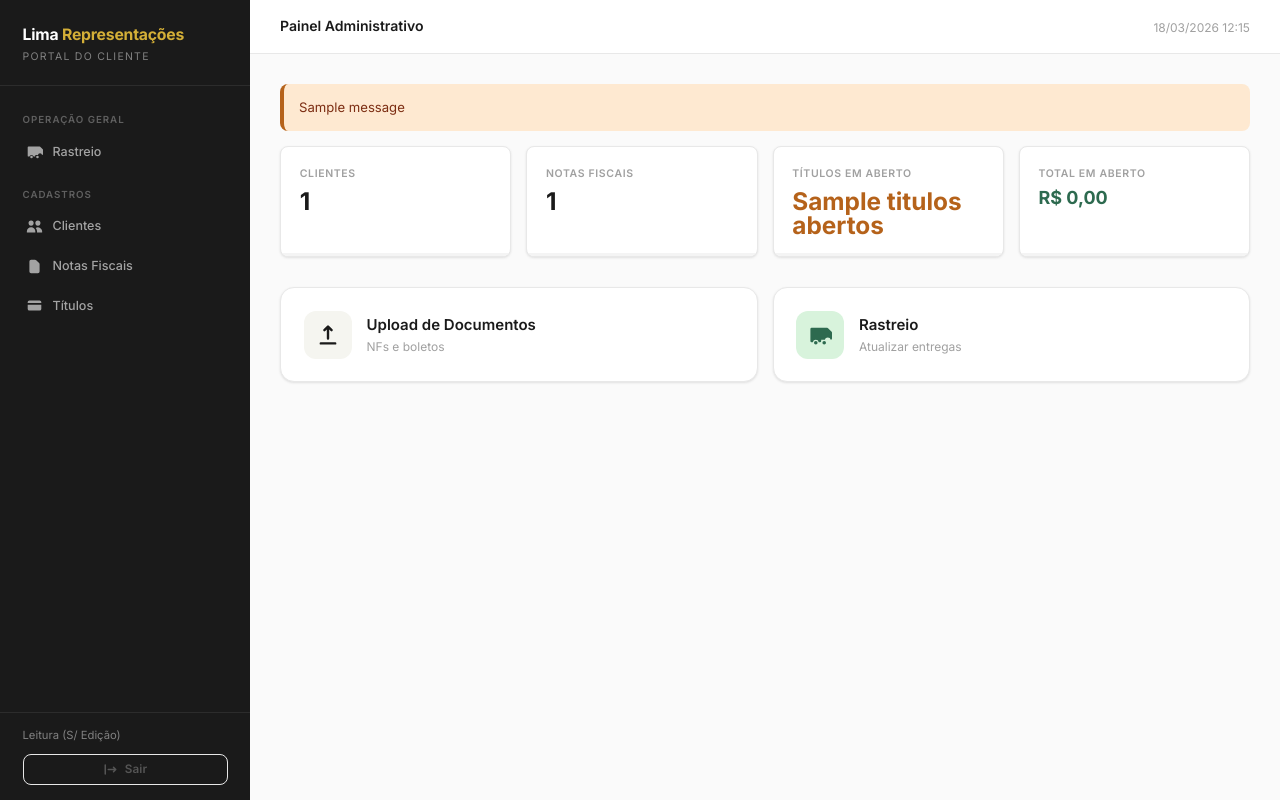
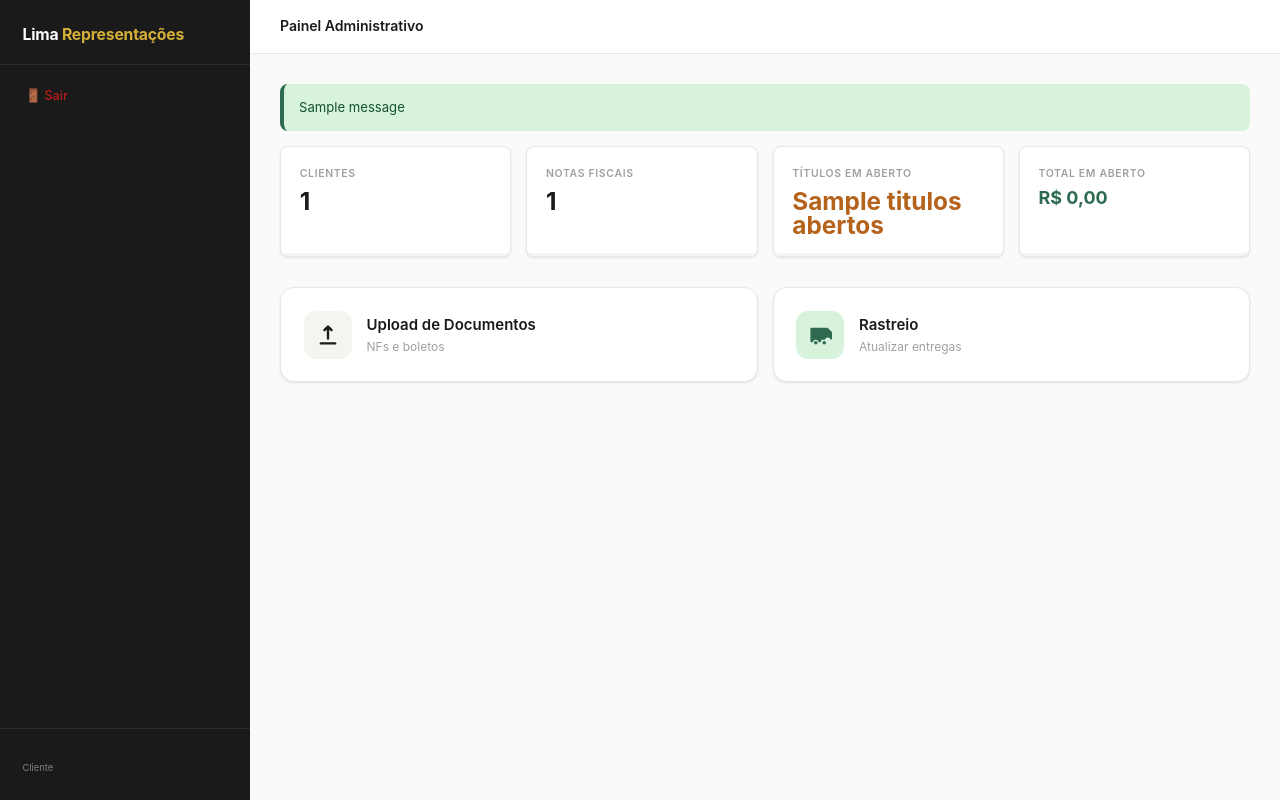
Before and after one commit to vitorjaoo/newreprastreio, a Flask app: template templates/admin/dashboard.html in a window 1280 px wide. Run offline with Flask 3, Linux system fonts and the light colour scheme; the template is opened without the code that fills it: most values are stand-ins (such as "Sample title", 1, 10 or a date in 2020); one stand-in notice (Sample message) is shown.

Commit message:
Update base.html

```diff
--- a/templates/base.html
+++ b/templates/base.html
@@ -2,122 +2,56 @@
 <html lang="pt-BR">
 <head>
   <meta charset="UTF-8">
+  <title>Portal — {{ nome_escritorio }}</title>
+  <link rel="stylesheet" href="{{ url_for('static', filename='css/style.css') }}">
   <meta name="viewport" content="width=device-width, initial-scale=1.0">
-  <title>{% block title %}Portal{% endblock %} — {{ nome_escritorio }}</title>
-  <link rel="preconnect" href="https://fonts.googleapis.com">
-  <link href="https://fonts.googleapis.com/css2?family=Inter:wght@400;500;600;700&display=swap" rel="stylesheet">
-  <link rel="stylesheet" href="{{ url_for('static', filename='css/style.css') }}">
-  {% block head %}{% endblock %}
-
-  {% if session.perfil == 'leitor' %}
-  <style>
-    /* Bloqueia cliques em formulários e esconde botões de submissão/edição */
-    form[method="POST"] { pointer-events: none; opacity: 0.6; }
-    form[method="POST"] button[type="submit"] { display: none !important; }
-    button[onclick*="abrirEditar"], button[onclick*="showTab"], button[onclick*="confirm"] { display: none !important; }
-  </style>
-  {% endif %}
 </head>
 <body>
 <div class="layout">
-
   <aside class="sidebar" id="sidebar">
     <div class="sidebar-logo">
       <div class="sidebar-logo-name">Lima <span>Representações</span></div>
-      <div class="sidebar-logo-sub">Portal do Cliente</div>
     </div>
+    <nav class="sidebar-nav">
 
-    <nav class="sidebar-nav">
-      {% if session.perfil == 'cliente' %}
-        <a href="{{ url_for('dashboard') }}"   class="nav-item {% if request.endpoint == 'dashboard' %}active{% endif %}">
-          <svg viewBox="0 0 20 20" fill="currentColor"><path d="M10.707 2.293a1 1 0 00-1.414 0l-7 7a1 1 0 001.414 1.414L4 10.414V17a1 1 0 001 1h2a1 1 0 001-1v-2a1 1 0 011-1h2a1 1 0 011 1v2a1 1 0 001 1h2a1 1 0 001-1v-6.586l.293.293a1 1 0 001.414-1.414l-7-7z"/></svg>
-          Minhas Entregas
-        </a>
-        <a href="{{ url_for('financeiro') }}"  class="nav-item {% if request.endpoint == 'financeiro' %}active{% endif %}">
-          <svg viewBox="0 0 20 20" fill="currentColor"><path d="M4 4a2 2 0 00-2 2v1h16V6a2 2 0 00-2-2H4zM18 9H2v5a2 2 0 002 2h12a2 2 0 002-2V9zM4 13a1 1 0 011-1h1a1 1 0 110 2H5a1 1 0 01-1-1zm5-1a1 1 0 100 2h1a1 1 0 100-2H9z"/></svg>
-          Financeiro
-        </a>
-        <a href="{{ url_for('trocar_senha') }}" class="nav-item {% if request.endpoint == 'trocar_senha' %}active{% endif %}">
-          <svg viewBox="0 0 20 20" fill="currentColor"><path fill-rule="evenodd" d="M5 9V7a5 5 0 0110 0v2a2 2 0 012 2v5a2 2 0 01-2 2H5a2 2 0 01-2-2v-5a2 2 0 012-2zm8-2v2H7V7a3 3 0 016 0z" clip-rule="evenodd"/></svg>
-          Trocar Senha
-        </a>
-      {% else %}
-        <div class="nav-section">Operação Geral</div>
-        {% if session.perfil == 'admin' %}
-        <a href="{{ url_for('admin_upload') }}"   class="nav-item {% if request.endpoint == 'admin_upload' %}active{% endif %}">
-          <svg viewBox="0 0 20 20" fill="currentColor"><path fill-rule="evenodd" d="M3 17a1 1 0 011-1h12a1 1 0 110 2H4a1 1 0 01-1-1zM6.293 6.707a1 1 0 010-1.414l3-3a1 1 0 011.414 0l3 3a1 1 0 01-1.414 1.414L11 5.414V13a1 1 0 11-2 0V5.414L7.707 6.707a1 1 0 01-1.414 0z" clip-rule="evenodd"/></svg>
-          Upload
-        </a>
+      {% if session.perfil in ['cliente', 'leitor'] %}
+        <a href="{{ url_for('dashboard') }}" class="nav-item">📦 Minhas Entregas</a>
+        <a href="{{ url_for('financeiro') }}" class="nav-item">💲 Financeiro</a>
+        {% if session.perfil == 'cliente' %}
+            <a href="{{ url_for('trocar_senha') }}" class="nav-item">🔑 Trocar Senha</a>
         {% endif %}
-        <a href="{{ url_for('admin_rastreio') }}" class="nav-item {% if request.endpoint == 'admin_rastreio' %}active{% endif %}">
-          <svg viewBox="0 0 20 20" fill="currentColor"><path d="M8 16.5a1.5 1.5 0 11-3 0 1.5 1.5 0 013 0zM15 16.5a1.5 1.5 0 11-3 0 1.5 1.5 0 013 0z"/><path d="M3 4a1 1 0 00-1 1v10a1 1 0 001 1h1.05a2.5 2.5 0 014.9 0H10a1 1 0 001-1v-1h3.05a2.5 2.5 0 014.9 0H19a1 1 0 001-1v-5a1 1 0 00-.293-.707l-3-3A1 1 0 0016 4H3z"/></svg>
-          Rastreio
-        </a>
-        <div class="nav-section">Cadastros</div>
-        <a href="{{ url_for('admin_clientes') }}" class="nav-item {% if request.endpoint == 'admin_clientes' %}active{% endif %}">
-          <svg viewBox="0 0 20 20" fill="currentColor"><path d="M9 6a3 3 0 11-6 0 3 3 0 016 0zM17 6a3 3 0 11-6 0 3 3 0 016 0zM12.93 17c.046-.327.07-.66.07-1a6.97 6.97 0 00-1.5-4.33A5 5 0 0119 16v1h-6.07zM6 11a5 5 0 015 5v1H1v-1a5 5 0 015-5z"/></svg>
-          Clientes
-        </a>
-        <a href="{{ url_for('admin_nfs') }}"      class="nav-item {% if request.endpoint == 'admin_nfs' %}active{% endif %}">
-          <svg viewBox="0 0 20 20" fill="currentColor"><path fill-rule="evenodd" d="M4 4a2 2 0 012-2h4.586A2 2 0 0112 2.586L15.414 6A2 2 0 0116 7.414V16a2 2 0 01-2 2H6a2 2 0 01-2-2V4z" clip-rule="evenodd"/></svg>
-          Notas Fiscais
-        </a>
-        <a href="{{ url_for('admin_titulos') }}"  class="nav-item {% if request.endpoint == 'admin_titulos' %}active{% endif %}">
-          <svg viewBox="0 0 20 20" fill="currentColor"><path d="M4 4a2 2 0 00-2 2v1h16V6a2 2 0 00-2-2H4zM18 9H2v5a2 2 0 002 2h12a2 2 0 002-2V9z"/></svg>
-          Títulos
-        </a>
+
+      {% elif session.perfil == 'admin' %}
+        <a href="{{ url_for('admin_dashboard') }}" class="nav-item">📊 Dashboard</a>
+        <a href="{{ url_for('admin_upload') }}" class="nav-item">⬆️ Upload</a>
+        <a href="{{ url_for('admin_rastreio') }}" class="nav-item">🚚 Rastreio</a>
+        <a href="{{ url_for('admin_clientes') }}" class="nav-item">👥 Clientes</a>
+        <a href="{{ url_for('admin_nfs') }}" class="nav-item">📄 Notas Fiscais</a>
+        <a href="{{ url_for('admin_titulos') }}" class="nav-item">💰 Títulos</a>
       {% endif %}
+
+      <a href="{{ url_for('sair') }}" class="nav-item" style="color:var(--danger)">🚪 Sair</a>
     </nav>
-
     <div class="sidebar-footer">
       <div class="user-info">
-        <strong>{{ session.usuario.nome if session.usuario else '' }}</strong>
-        {% if session.perfil == 'cliente' %}
-            {{ session.usuario.cnpj }}
-        {% elif session.perfil == 'admin' %}
-            Administração
-        {% else %}
-            Leitura (S/ Edição)
-        {% endif %}
+        <strong>{{ session.usuario.nome if session.usuario else '' }}</strong><br>
+        <small>{% if session.perfil == 'admin' %}Administrador{% elif session.perfil == 'leitor' %}Equipe (Visão Geral){% else %}Cliente{% endif %}</small>
       </div>
-      <a href="{{ url_for('sair') }}" class="btn btn-outline btn-sm btn-full">
-        <svg viewBox="0 0 20 20" fill="currentColor"><path fill-rule="evenodd" d="M3 3a1 1 0 00-1 1v12a1 1 0 102 0V4a1 1 0 00-1-1zm10.293 9.293a1 1 0 001.414 1.414l3-3a1 1 0 000-1.414l-3-3a1 1 0 10-1.414 1.414L14.586 9H7a1 1 0 100 2h7.586l-1.293 1.293z" clip-rule="evenodd"/></svg>
-        Sair
-      </a>
     </div>
   </aside>
 
-  <div class="main">
+  <main class="main">
     <header class="topbar">
-      <div class="flex gap-2">
-        <button class="btn btn-outline btn-sm" id="menu-toggle" style="display:none">☰</button>
-        <span class="topbar-title">{% block page_title %}{% endblock %}</span>
-      </div>
-      <div class="topbar-right">
-        <span class="text-muted" style="font-size:.8rem">{{ now if now else '' }}</span>
-      </div>
+      <span class="topbar-title">{% block page_title %}{% endblock %}</span>
     </header>
-
     <div class="content">
       {% with messages = get_flashed_messages(with_categories=true) %}
-        {% for category, message in messages %}
-          <div class="alert alert-{{ 'danger' if category == 'erro' else 'success' if category == 'sucesso' else 'warning' }}">
-            {{ message }}
-          </div>
-        {% endfor %}
+        {% for category, message in messages %}<div class="alert alert-{{category}}">{{message}}</div>{% endfor %}
       {% endwith %}
-
       {% block content %}{% endblock %}
     </div>
-  </div>
+  </main>
 </div>
-
-<script>
-  const toggle = document.getElementById('menu-toggle');
-  const sidebar = document.getElementById('sidebar');
-  if (toggle) toggle.addEventListener('click', () => sidebar.classList.toggle('open'));
-  if (window.innerWidth <= 768 && toggle) toggle.style.display = 'inline-flex';
-</script>
 {% block scripts %}{% endblock %}
 </body>
 </html>
```
